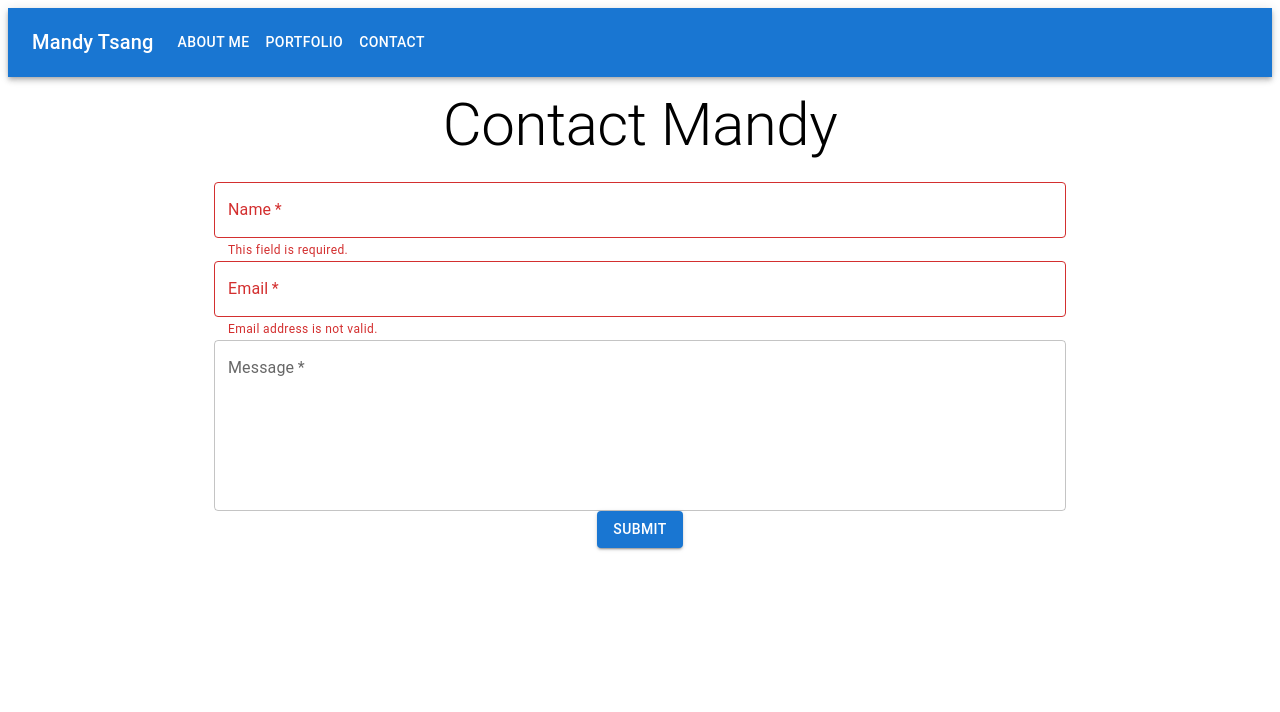
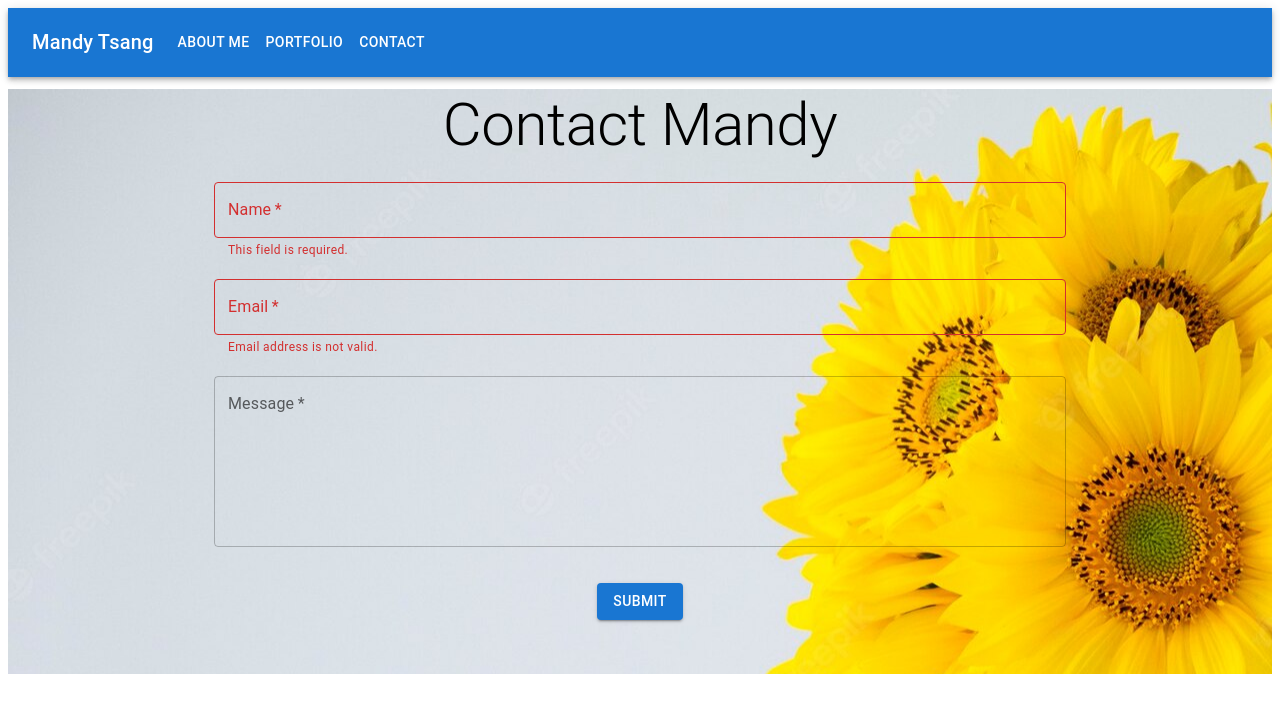
Before and after one commit to MANDYTSANG007/new-portfolio, a React (Create React App) app: page / in a window 1280 px wide. Both pictures are taken after a click on the button "CONTACT". Shown: the top 712 px of the page. Built offline with nearby package versions, Linux system fonts and the light colour scheme.

Commit message:
fix form alignment

```diff
--- a/src/components/pages/Contact.js
+++ b/src/components/pages/Contact.js
@@ -1,6 +1,7 @@
 import React, {useState} from 'react';
 import { Container, Typography, Button, TextField} from '@mui/material';
 import useStyles from '../../styles';
+import background from "../../assets/images/flower.jpg";
 
 const initialFormValues = {
     id: 0,
@@ -32,11 +33,13 @@ export default function Contact(){
     }
 
     return (
+        <main style={{ backgroundImage: `url(${background})`}}>
         <div>
-            <Container maxWidth="md" align="center">
+            <Container maxWidth="md" align="center" >
                 <Typography variant="h2" align="center" marginTop="1vw" gutterBottom>
                     Contact Mandy
                 </Typography>
+                <div>
                     <TextField
                         className={classes.field}
                         varient="outlined"
@@ -49,6 +52,9 @@ export default function Contact(){
                         helperText = {validateName()}
                         onChange = {(e) => {setName(e.target.value)}}
                     />
+                </div>
+                <div>
+                    <br></br>
                     <TextField
                         className={classes.field}
                         varient="outlined"
@@ -61,6 +67,9 @@ export default function Contact(){
                         helperText= {validateEmail()}
                         onChange = {(e) => {setEmail(e.target.value)}}
                 />
+                </div>
+                    <br></br>
+                <div>
                     <TextField
                         className={classes.field}
                         varient="outlined"
@@ -71,6 +80,9 @@ export default function Contact(){
                         fullWidth
                         required
                 />
+                </div>
+                    <br></br>
+                    <br></br>
                 <Button
                     className={classes.formButton}
                     onClick={handleFormSubmit}
@@ -79,8 +91,14 @@ export default function Contact(){
                 >
                     Submit
                 </Button>
+                <div>
+                <br></br>
+                <br></br>
+                <br></br>
+                </div>
             </Container>
         </div>
+        </main>
     )
 
 }
--- a/src/styles.js
+++ b/src/styles.js
@@ -55,7 +55,7 @@ const useStyles = makeStyles((theme) => ({
         },
         field: {
             marginBottom: "1vw",
-
+            display: "block",
         }
     }));
 
```
Lines whose indentation alone changed are shown as unchanged.
